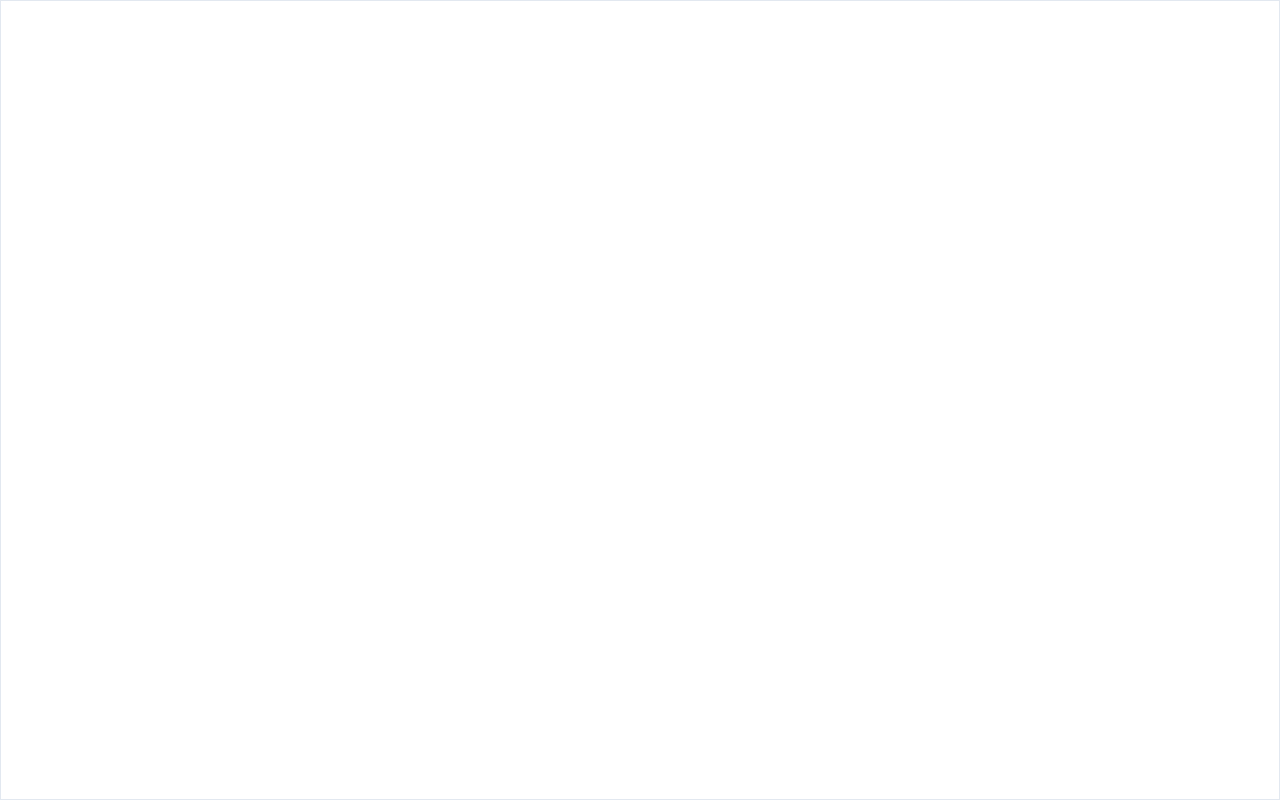
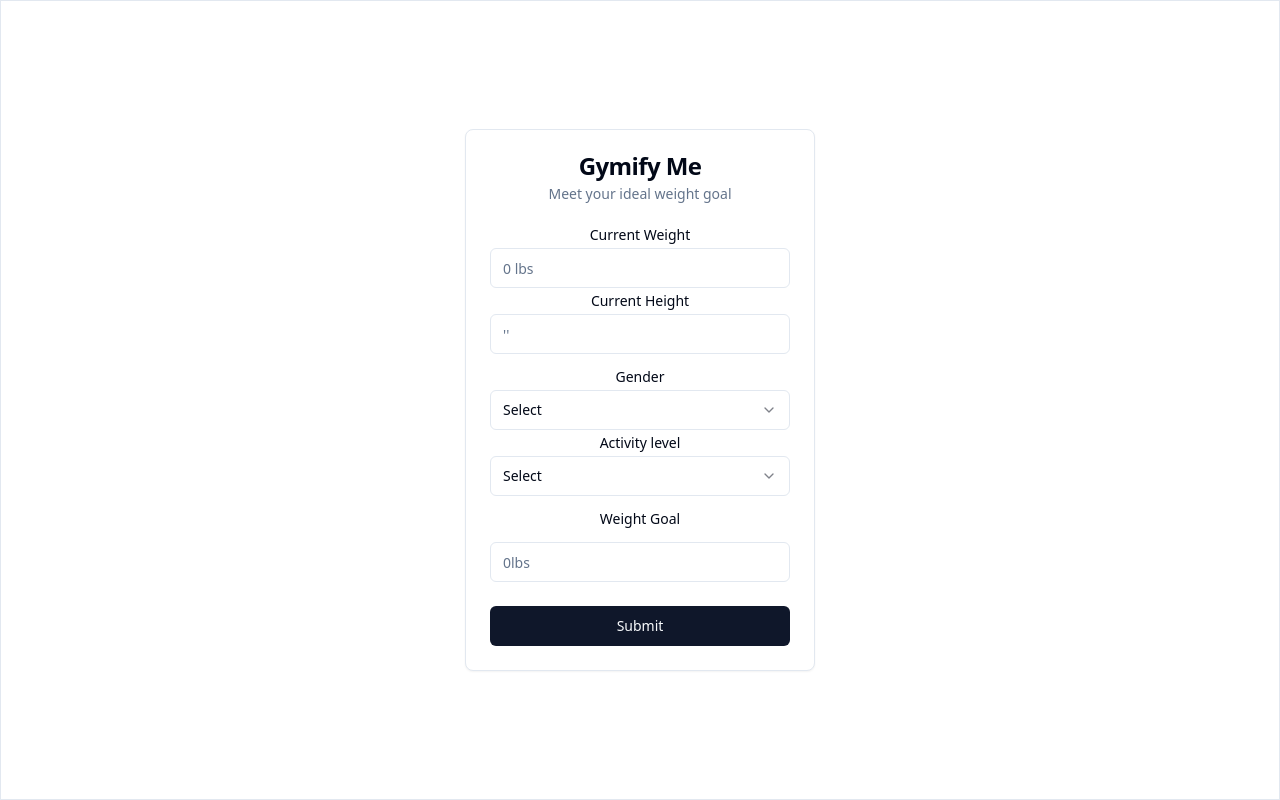
Before and after one commit to ImMiguelP/gymify-me, a Next.js app: page / in a window 1280 px wide. Built offline with nearby package versions, Linux system fonts and the light colour scheme.

Commit message:
chroe: init home page

```diff
--- a/src/app/page.tsx
+++ b/src/app/page.tsx
@@ -1,7 +1,10 @@
+import { CardForm } from "@/components/CardForm";
 import Image from "next/image";
 
 export default function Home() {
   return (
-    <div className="flex flex-col items-center justify-center min-h-screen text-center border"></div>
+    <div className="flex flex-col items-center justify-center min-h-screen text-center border">
+      <CardForm />
+    </div>
   );
 }
```
